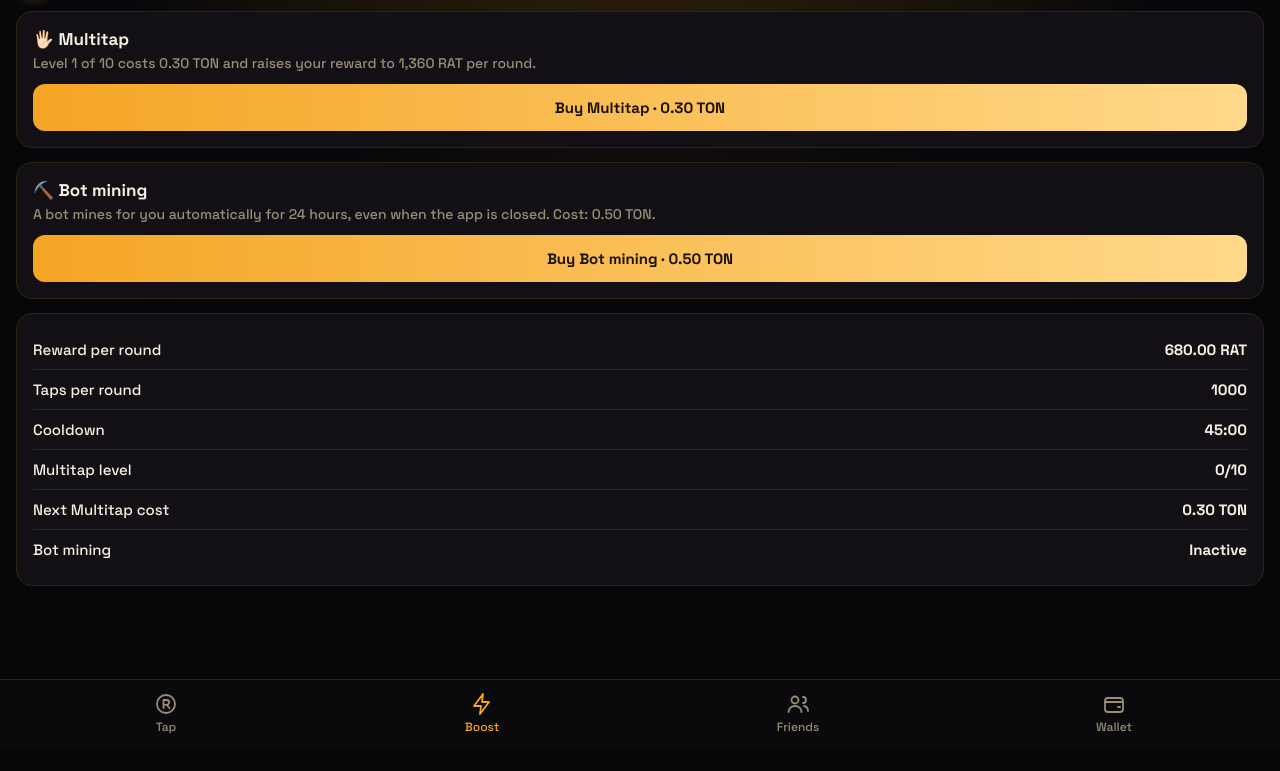
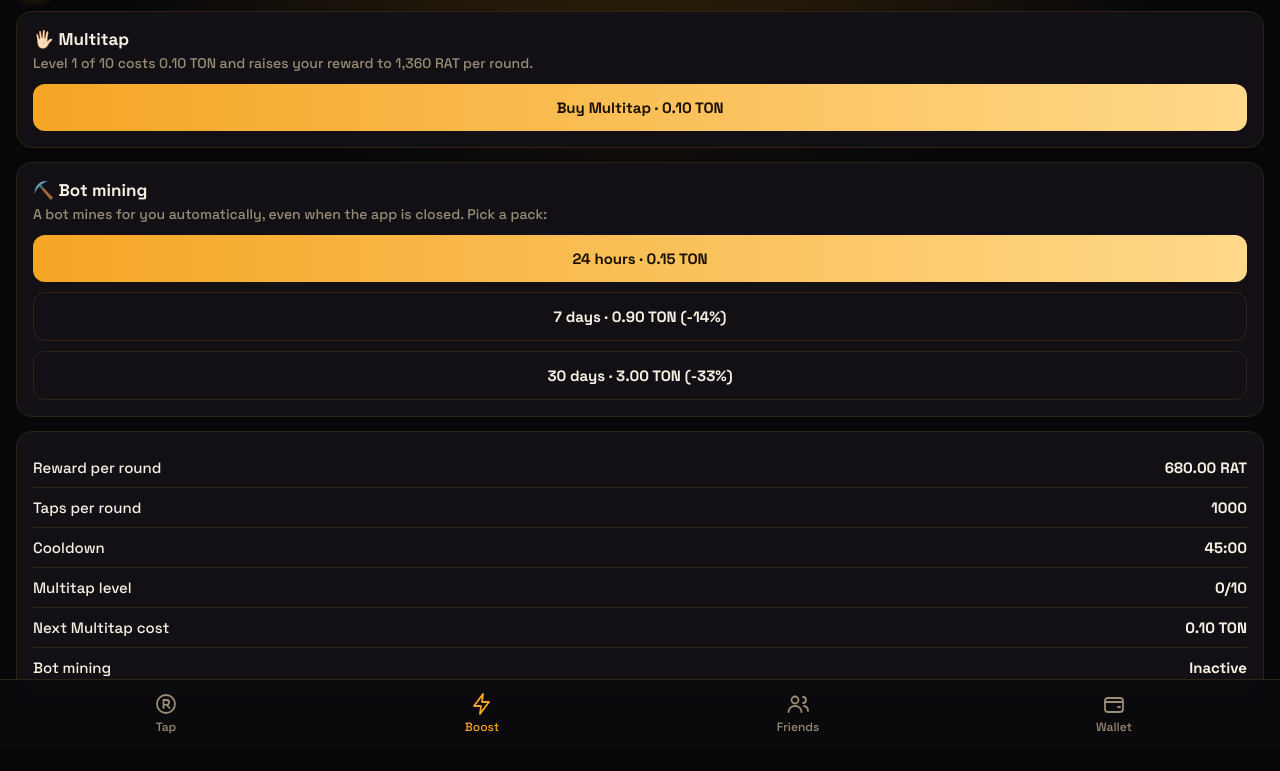
Before and after one commit to hoja67161-eng/ratcoin, a plain HTML site: page index.html in a window 1280 px wide. Both pictures are taken after a click on the button "Boost". Shown: the part 53-824 px from the top of the page. Before the commit the page ends 800 px from the top, so only its background shows below. Drawn offline with Linux system fonts and the light colour scheme.

Commit message:
Update index.html

```diff
--- a/index.html
+++ b/index.html
@@ -58,7 +58,7 @@ body{margin:0;background:radial-gradient(900px 520px at 50% -8%,#3b2708 0%,trans
  <div class="card"><h3>🖐🏻 Multitap</h3><p id="mtInfo"></p>
   <button class="btn" id="buyMt">Buy Multitap</button></div>
  <div class="card"><h3>⛏️ Bot mining</h3><p id="botInfo"></p>
-  <button class="btn" id="buyBot">Buy Bot mining</button></div>
+  <div id="botBtns"></div></div>
  <div class="card"><div class="stat"><span>Reward per round</span><b id="sCap"></b></div>
   <div class="stat"><span>Taps per round</span><b>1000</b></div>
   <div class="stat"><span>Cooldown</span><b>45:00</b></div>
@@ -88,16 +88,20 @@ body{margin:0;background:radial-gradient(900px 520px at 50% -8%,#3b2708 0%,trans
 <script>
 const WALLET="UQDjtUFRElZPY4_git8O5MGq6YcYwty2CH6QfyYtKuAAh_6t";
 const BOT="RATCOINMINING_BOT";
-const UNIT=1e5, TAPS=1000, COOL=45*60*1000;
+const UNIT=1e5, TAPS=1000, COOL=45*60*1000, DAY=24*60*60*1000;
 
 // Reward per tap = TAP_RAT x (1 + Multitap level).
 // Tuned so a fully active player (32 manual rounds/day + Bot mining always on, Multitap 10)
 // reaches Level 400 in about 2 years:  64 rounds x 1000 taps x 0.68 x 11 = ~478,700 RAT/day.
 const TAP_RAT=0.68;
-const MT_PRICE=n=>0.30*n;          // Multitap: 0.30 TON x level number
-const MAX_MT=10;                   // Multitap max level
-const BOT_PRICE=0.50;              // Bot mining: 0.50 TON
-const BOT_DURATION=24*60*60*1000;  // 24 hours
+
+// Multitap prices (TON) for levels 1..10  (total 6.50 TON)
+const MT_PRICES=[0.10,0.15,0.20,0.30,0.40,0.55,0.75,1.00,1.30,1.75];
+const MAX_MT=MT_PRICES.length;
+const MT_PRICE=n=>MT_PRICES[n-1];
+
+// Bot mining packs. Buying while active extends the remaining time.
+const BOT_PACKS=[{d:1,p:0.15},{d:7,p:0.90},{d:30,p:3.00}];
 
 // Rank levels: Level 1 = 20 RAT ... Level 400 = 350,000,000 RAT (smooth curve)
 const MAX_RANK=400;
@@ -125,14 +129,16 @@ const rank=()=>{
  return n;
 };
 const save=()=>{try{localStorage.setItem(KEY,JSON.stringify(S))}catch(e){}};
-const hms=ms=>{const s=Math.max(0,Math.ceil(ms/1000));return String(Math.floor(s/3600)).padStart(2,"0")+":"+String(Math.floor(s%3600/60)).padStart(2,"0")+":"+String(s%60).padStart(2,"0")};
+const p2=n=>String(n).padStart(2,"0");
+const hms=ms=>{const s=Math.max(0,Math.ceil(ms/1000)),d=Math.floor(s/86400),r=s%86400;
+ return (d?d+"d ":"")+p2(Math.floor(r/3600))+":"+p2(Math.floor(r%3600/60))+":"+p2(r%60)};
 
 const icons={tap:'<circle cx="12" cy="12" r="9"/><path d="M9.5 16V8h3.2a2.4 2.4 0 0 1 0 4.8H9.5M12.8 12.8 15.5 16"/>',boost:'<path d="M13 2 4 14h7l-1 8 9-12h-7z"/>',friends:'<circle cx="9" cy="8" r="3.5"/><path d="M2.5 20c0-3.5 3-6 6.5-6s6.5 2.5 6.5 6M17 11a3 3 0 1 0 0-6M18 14c2.5.5 4 2.5 4 5"/>',wallet:'<rect x="3" y="6" width="18" height="14" rx="3"/><path d="M3 10h18M16 15h2"/>'};
 const names={tap:"Tap",boost:"Boost",friends:"Friends",wallet:"Wallet"};
 Object.keys(icons).forEach((k,i)=>{const b=document.createElement("button");b.innerHTML=`<svg viewBox="0 0 24 24">${icons[k]}</svg>${names[k]}`;if(!i)b.className="on";
  b.onclick=()=>{document.querySelectorAll(".tab").forEach(t=>t.classList.toggle("on",t.id=="t-"+k));[...$("nav").children].forEach(c=>c.classList.toggle("on",c===b));if(k==="friends")scrollRank()};$("nav").append(b)});
 
-// Bot mining: earns the same as one full round (1000 taps) per 45 minutes, automatically, for 24h.
+// Bot mining: earns the same as one full round (1000 taps) per 45 minutes, automatically.
 // Also catches up on time spent with the app closed.
 function accrueBot(){
  if(!S.bot)return;
@@ -182,7 +188,7 @@ function render(){
  $("tapsT").textContent=S.taps+"/"+TAPS;
  $("perT").textContent="+"+fmt(per())+" per tap";
  $("rat").disabled=!!S.cool;
- if(S.cool){const s=Math.ceil(left/1000);$("cd").textContent="Next round in "+String(Math.floor(s/60)).padStart(2,"0")+":"+String(s%60).padStart(2,"0")}else $("cd").textContent="";
+ if(S.cool){const s=Math.ceil(left/1000);$("cd").textContent="Next round in "+p2(Math.floor(s/60))+":"+p2(s%60)}else $("cd").textContent="";
  // Multitap
  const mtMax=S.mt>=MAX_MT;
  $("mtInfo").textContent=mtMax?`Maximum level reached (${MAX_MT}/${MAX_MT}).`:`Level ${S.mt+1} of ${MAX_MT} costs ${MT_PRICE(S.mt+1).toFixed(2)} TON and raises your reward to ${fmt(TAPS*perFor(S.mt+1))} RAT per round.`;
@@ -190,8 +196,7 @@ function render(){
  $("buyMt").textContent=mtMax?"Max level ✅":"Buy Multitap · "+MT_PRICE(S.mt+1).toFixed(2)+" TON";
  // Bot
  const botOn=S.bot>Date.now();
- $("botInfo").textContent=botOn?`Bot is mining for you. Time left: ${hms(S.bot-Date.now())}`:`A bot mines for you automatically for 24 hours, even when the app is closed. Cost: ${BOT_PRICE.toFixed(2)} TON.`;
- $("buyBot").disabled=botOn; $("buyBot").textContent=botOn?"Bot is active ⛏️":"Buy Bot mining · "+BOT_PRICE.toFixed(2)+" TON";
+ $("botInfo").textContent=botOn?`Bot is mining for you ⛏️ Time left: ${hms(S.bot-Date.now())}. Buy a pack to extend it.`:"A bot mines for you automatically, even when the app is closed. Pick a pack:";
  $("sCap").textContent=fmt(TAPS*per())+" RAT"; $("sMt").textContent=S.mt+"/"+MAX_MT;
  $("sCost").textContent=mtMax?"—":MT_PRICE(S.mt+1).toFixed(2)+" TON";
  $("sBot").textContent=botOn?hms(S.bot-Date.now()):"Inactive";
@@ -227,10 +232,22 @@ $("buyMt").onclick=()=>{
  const n=S.mt+1;
  pay(MT_PRICE(n),()=>{S.mt=n;S.taps=0;S.cool=0;tg?.showAlert?.("Multitap level "+n+" unlocked!")});
 };
-$("buyBot").onclick=()=>{
- if(S.bot>Date.now())return;
- pay(BOT_PRICE,()=>{const now=Date.now();S.bot=now+BOT_DURATION;S.botLast=now;S.botAcc=0;tg?.showAlert?.("Bot mining started for 24 hours!")});
-};
+
+// Bot pack buttons
+BOT_PACKS.forEach((k,i)=>{
+ const disc=Math.round((1-k.p/(k.d*BOT_PACKS[0].p))*100);
+ const b=document.createElement("button");
+ b.className="btn"+(i?" ghost":"");
+ if(i)b.style.marginTop="10px";
+ b.textContent=(k.d===1?"24 hours":k.d+" days")+" · "+k.p.toFixed(2)+" TON"+(disc>0?" (-"+disc+"%)":"");
+ b.onclick=()=>pay(k.p,()=>{
+  const now=Date.now();
+  if(S.bot>now){S.bot+=k.d*DAY}
+  else{S.bot=now+k.d*DAY;S.botLast=now;S.botAcc=0}
+  tg?.showAlert?.("Bot mining active for "+(k.d===1?"24 hours":k.d+" days")+"!");
+ });
+ $("botBtns").append(b);
+});
 
 const link=`https://t.me/${BOT}?start=ref_${uid}`;
 $("inv").onclick=()=>{
```
